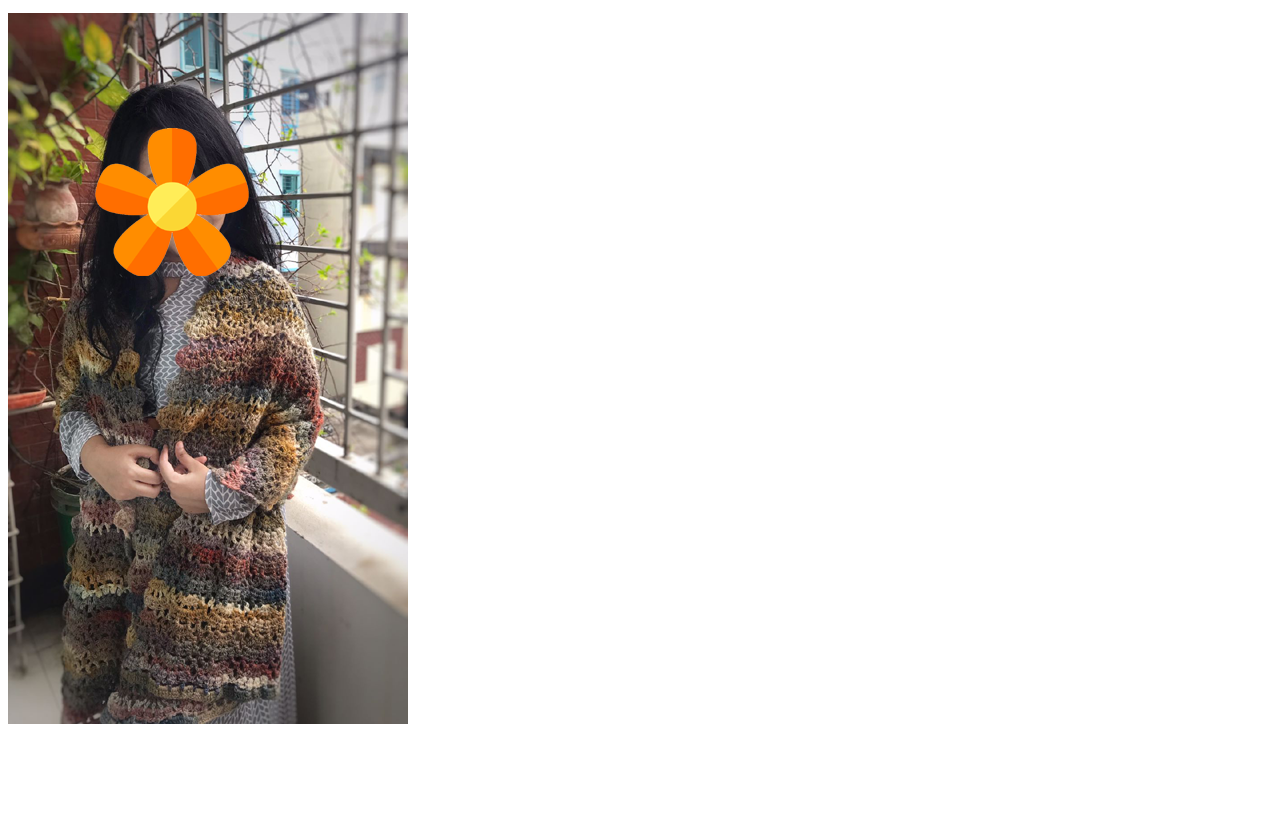
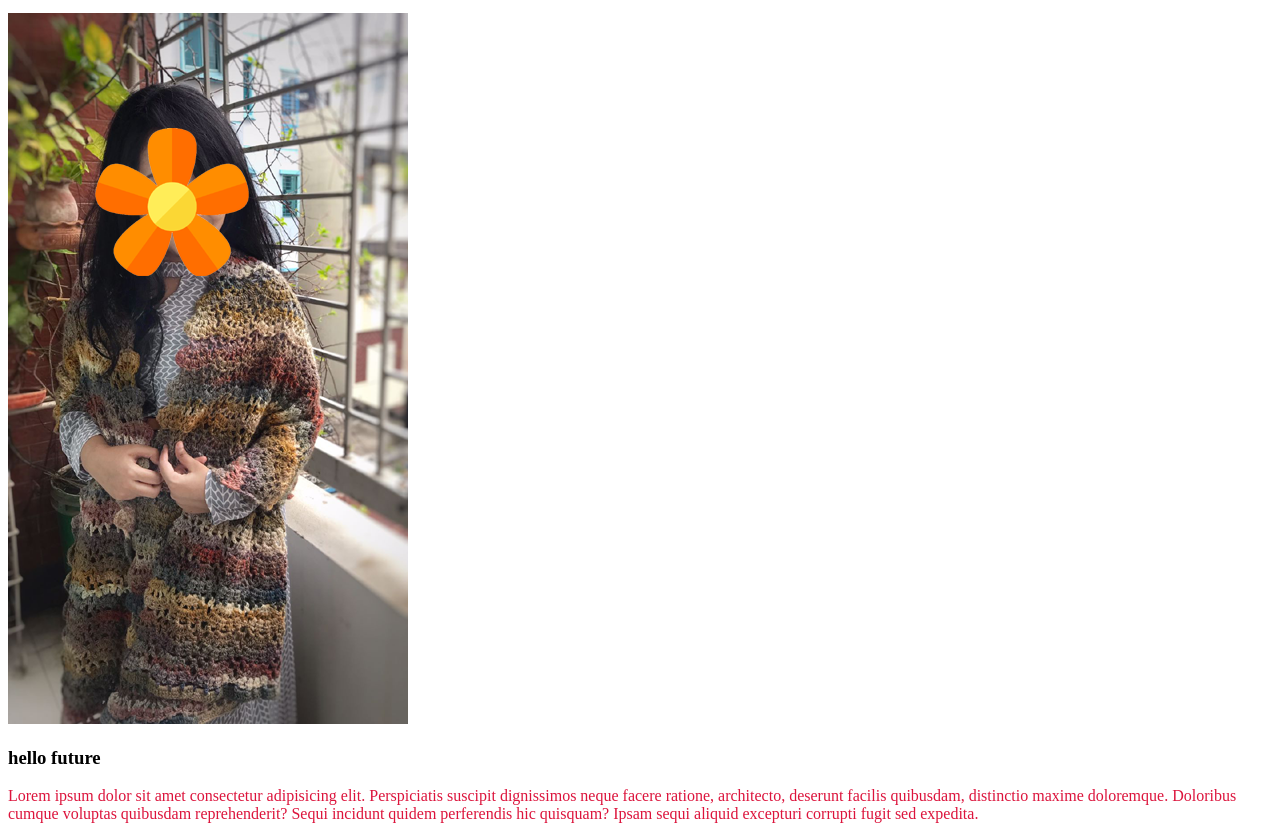
Before and after one commit to sharahzabin44/PH-project-2, a plain HTML site: page index.html in a window 1280 px wide. Shown: the part 101-940 px from the top of the page. Before the commit the page ends 837 px from the top, so only its background shows below. Drawn offline with Linux system fonts and the light colour scheme.

Commit message:
new branch

```diff
--- a/index.html
+++ b/index.html
@@ -11,5 +11,7 @@
     <h1>My first change</h1>
     <p>make the world a beautiful place</p>
     <img src="1.png">
+    <h3>hello future</h3>
+    <p>Lorem ipsum dolor sit amet consectetur adipisicing elit. Perspiciatis suscipit dignissimos neque facere ratione, architecto, deserunt facilis quibusdam, distinctio maxime doloremque. Doloribus cumque voluptas quibusdam reprehenderit? Sequi incidunt quidem perferendis hic quisquam? Ipsam sequi aliquid excepturi corrupti fugit sed expedita.</p>
 </body>
 </html>
```
